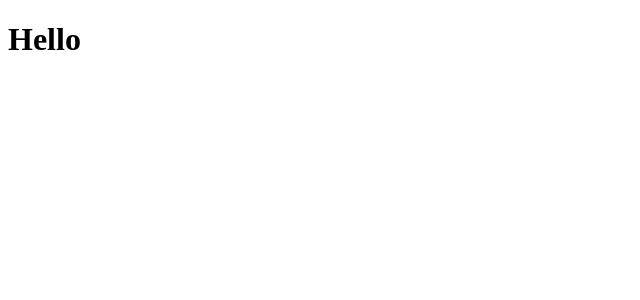
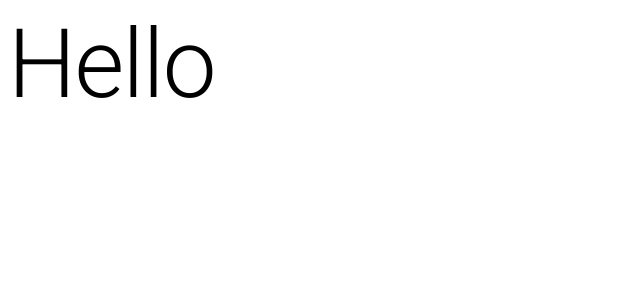
Before and after one commit to aaxelr/Todov2, a React (Create React App) app in the folder client/: page / in a window 1280 px wide. Shown: the top 300 px of the page, without its empty margins (0-640 px from the left). Built offline with nearby package versions, Linux system fonts and the light colour scheme.

Commit message:
install material-ui, roboto font

```diff
--- a/client/package.json
+++ b/client/package.json
@@ -3,6 +3,10 @@
   "version": "0.1.0",
   "private": true,
   "dependencies": {
+    "@emotion/react": "^11.5.0",
+    "@emotion/styled": "^11.3.0",
+    "@fontsource/roboto": "^4.5.1",
+    "@mui/material": "^5.0.4",
     "@testing-library/jest-dom": "^5.14.1",
     "@testing-library/react": "^11.2.7",
     "@testing-library/user-event": "^12.8.3",
--- a/client/src/App.jsx
+++ b/client/src/App.jsx
@@ -1,9 +1,10 @@
 import React from 'react';
+import Typography from '@mui/material/Typography';
 
 function App() {
   return (
     <div>
-      <h1>Hello</h1>
+      <Typography variant="h1">Hello</Typography>
     </div>
   );
 }
```
Also changed, not shown: 1 other file (tests, documents, lock files or other folders).
